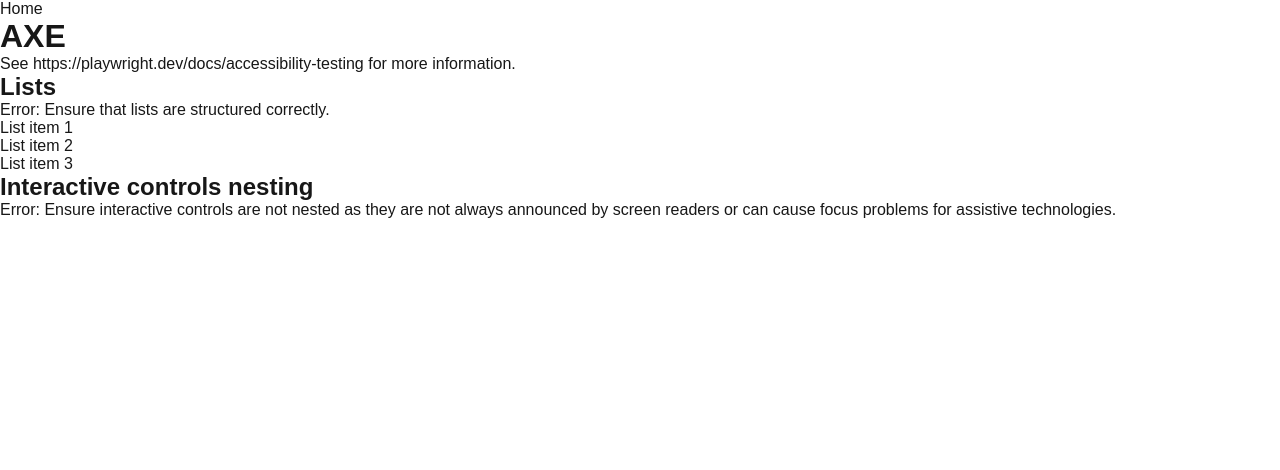
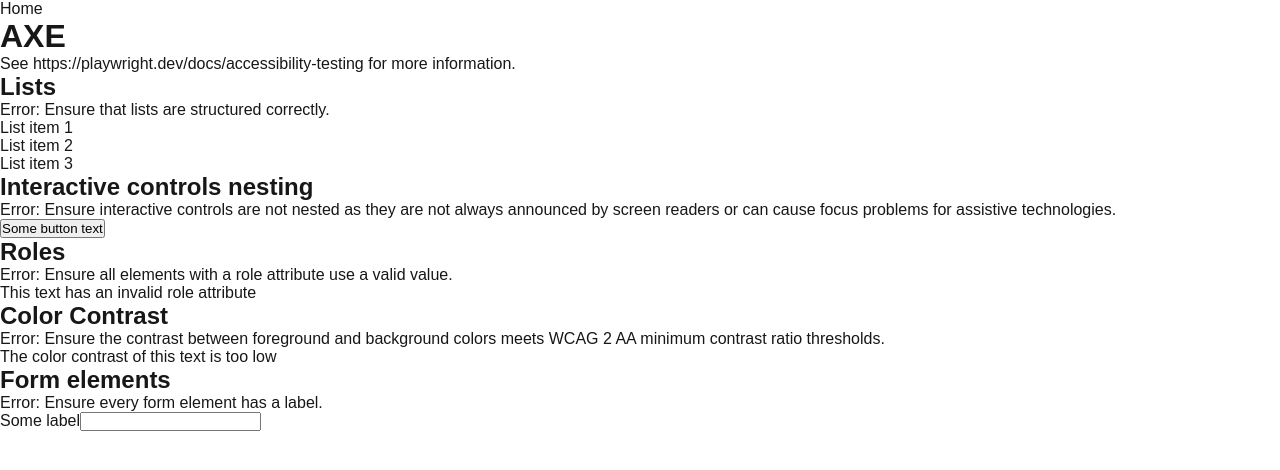
Before and after one commit to feerglas/a11y-automated-tests, a Next.js app: page /axe in a window 1280 px wide. Shown: the top 470 px of the page. Built offline with nearby package versions, Linux system fonts and the light colour scheme.

Commit message:
test: add some more test examples

```diff
--- a/src/app/axe/page.tsx
+++ b/src/app/axe/page.tsx
@@ -9,6 +9,7 @@
         <h1>AXE</h1>
         <p>See <a href="https://playwright.dev/docs/accessibility-testing">https://playwright.dev/docs/accessibility-testing</a> for more information.</p>
 
+        <section>
           <h2>Lists</h2>
           <p>Error: Ensure that lists are structured correctly.</p>
           <ul>
@@ -19,12 +20,54 @@
             {/* ERROR */}
             {/* <p>List item 4</p> */}
           </ul>
+        </section>
 
+        <section>
           <h2>Interactive controls nesting</h2>
           <p>Error: Ensure interactive controls are not nested as they are not always announced by screen readers or can cause focus problems for assistive technologies.</p>
 
+          <button>
+            Some button text
+
             {/* ERROR */}
-        {/* <button><a href="https://google.com">Some Link</a></button> */}
+            {/* <a href="https://google.com">Some Link</a> */}
+          </button>
+        </section>
+
+        <section>
+          <h2>Roles</h2>
+          <p>Error: Ensure all elements with a role attribute use a valid value.</p>
+          {/* ERROR */}
+          {/* <p role="foo"> */}
+
+          <p role="alert">
+            This text has an invalid role attribute
+          </p>
+        </section>
+
+        <section>
+          <h2>Color Contrast</h2>
+          <p>Error: Ensure the contrast between foreground and background colors meets WCAG 2 AA minimum contrast ratio thresholds.</p>
+
+          {/* ERROR */}
+          {/* <p style={{ color: '#A2A2A2'}}> */}
+
+          <p>
+            The color contrast of this text is too low
+          </p>
+        </section>
+
+
+        <section>
+          <h2>Form elements</h2>
+          <p>Error: Ensure every form element has a label.</p>
+
+          {/* ERROR */}
+          {/* <label>Some label</label> */}
+
+          <label htmlFor="form-elem">Some label</label>
+          <input type="text" id="form-elem"/>
+        </section>
       </main>
     </div>
   );
```
Lines whose indentation alone changed are shown as unchanged.
